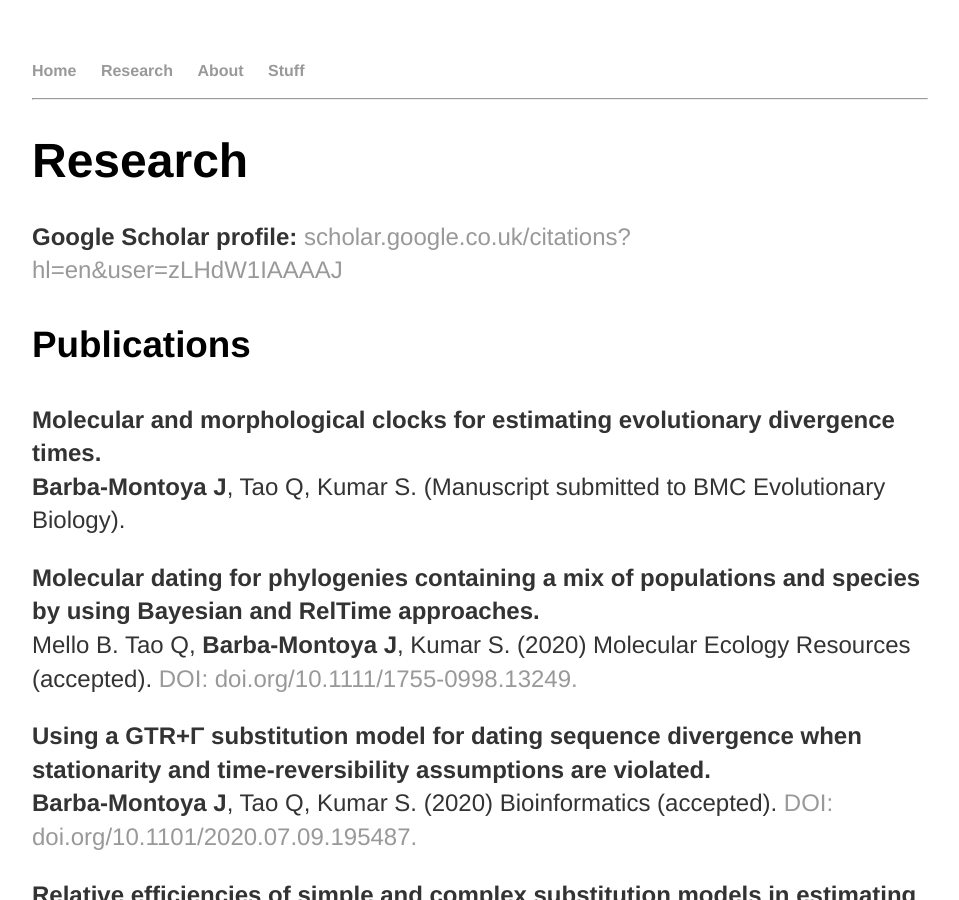
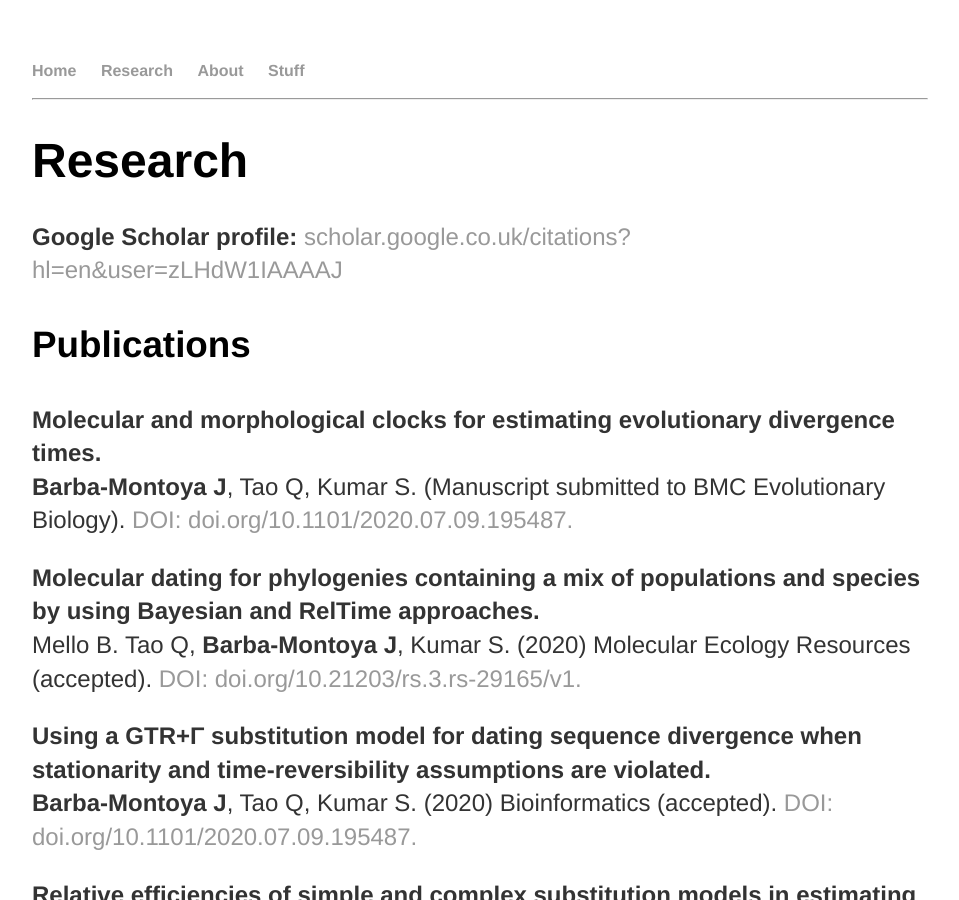
Before and after one commit to josebarbamontoya/josebarbamontoya.github.io, a Jekyll site: the page built from research/index.html, in a window 1280 px wide and 900 px high. Shown: the whole window, without its empty margins (160-1119 px from the left). Built offline with Jekyll 4.4.1, drawn with Linux system fonts in a browser that asks for light colours.

Commit message:
Update index.html

```diff
--- a/research/index.html
+++ b/research/index.html
@@ -9,10 +9,10 @@ title: Jose Barba-Montoya
 					<h3>Publications</h3>
 
 <p><b>Molecular and morphological clocks for estimating evolutionary divergence times.</b><br>
-<b>Barba-Montoya J</b>, Tao Q, Kumar S. (Manuscript submitted to BMC Evolutionary Biology).
+<b>Barba-Montoya J</b>, Tao Q, Kumar S. (Manuscript submitted to BMC Evolutionary Biology). <a href="https://doi.org/10.1101/2020.07.09.195487">DOI: doi.org/10.1101/2020.07.09.195487.</a>
 
 <p><b>Molecular dating for phylogenies containing a mix of populations and species by using Bayesian and RelTime approaches.</b><br>
-Mello B. Tao Q, <b>Barba-Montoya J</b>, Kumar S. (2020) Molecular Ecology Resources (accepted). <a href="https://doi.org/10.1111/1755-0998.13249">DOI: doi.org/10.1111/1755-0998.13249.</a>
+Mello B. Tao Q, <b>Barba-Montoya J</b>, Kumar S. (2020) Molecular Ecology Resources (accepted). <a href="https://doi.org/10.21203/rs.3.rs-29165/v1">DOI: doi.org/10.21203/rs.3.rs-29165/v1.</a>
 
 <p><b>Using a GTR+Γ substitution model for dating sequence divergence when stationarity and time-reversibility assumptions are violated.</b><br>
 <b>Barba-Montoya J</b>, Tao Q, Kumar S. (2020) Bioinformatics (accepted). <a href="https://doi.org/10.1101/2020.07.09.195487">DOI: doi.org/10.1101/2020.07.09.195487.</a>
```
